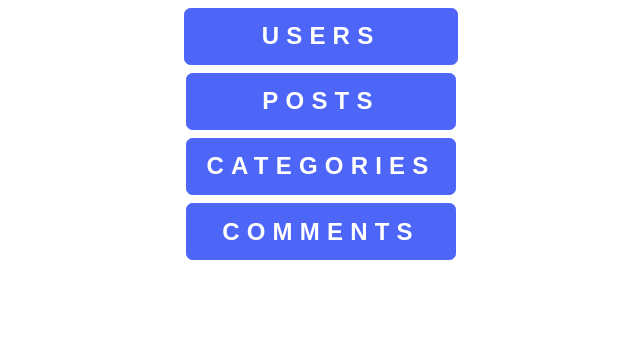
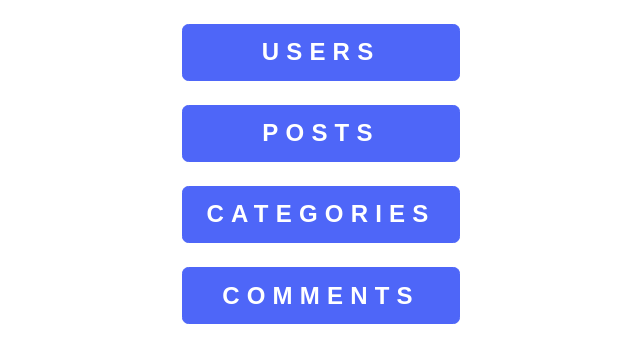
Before and after one commit to hosamhamdy258/django-blog, a Django app: page /adminpanal in a window 1280 px wide. Shown: the part 100-463 px from the top of the page, without its empty margins (319-959 px from the left). Run offline with Django 4.2, Linux system fonts and the light colour scheme; the visitor is signed in with stand-in values (Sample User, id 1); some libraries are stand-ins or nearby versions.

Commit message:
styling adminpanal

```diff
--- a/accounts/views.py
+++ b/accounts/views.py
@@ -106,8 +106,10 @@ class AdminUsersView(ListView):
             user.is_active = True
         if res["action"] == "make_admin":
             user.is_superuser = True
+            user.is_staff = True
         else:
             user.is_superuser = False
+            user.is_staff = False
         user.save()
         return redirect('all_users')
 
--- a/templates/admin/adminpanal.html
+++ b/templates/admin/adminpanal.html
@@ -5,25 +5,25 @@
 
 <div class=" container text-center">
 
-  <div class="m-2">
+  <div class="my-4">
     <a href="{% url 'all_users' %}" class="btn btn-primary fs-4 w-25"
       >Users</a
     >
 
 
-  <div class="m-2">
+  <div class="my-4">
     <a href="{% url 'all_posts' %}" class="btn btn-primary fs-4 w-25"
       >Posts</a
     >
   </div>
 
-  <div class="m-2">
+  <div class="my-4">
     <a href="{% url 'all_categorys' %}" class="btn btn-primary fs-4 w-25"
       >categories</a
     >
   </div>
 
-  <div class="m-2">
+  <div class="my-4">
     <a href="{% url 'all_comments' %}" class="btn btn-primary fs-4 w-25"
       >Comments</a
     >
--- a/templates/categories/base.html
+++ b/templates/categories/base.html
@@ -66,7 +66,8 @@
               </a>
               <ul class="dropdown-menu">
                 {% if user.is_superuser == True %}
-                <li><a class="dropdown-item" href="/adminpanal">Admin Panal</a></li>
+                <li><a class="dropdown-item" href="/admin">Admin Panal</a></li>
+                <li><a class="dropdown-item" href="/adminpanal">Manage Blog</a></li>
                 {%endif%}
                 <li>
                   <a class="dropdown-item" href="{% url 'password_change' %}"
```
